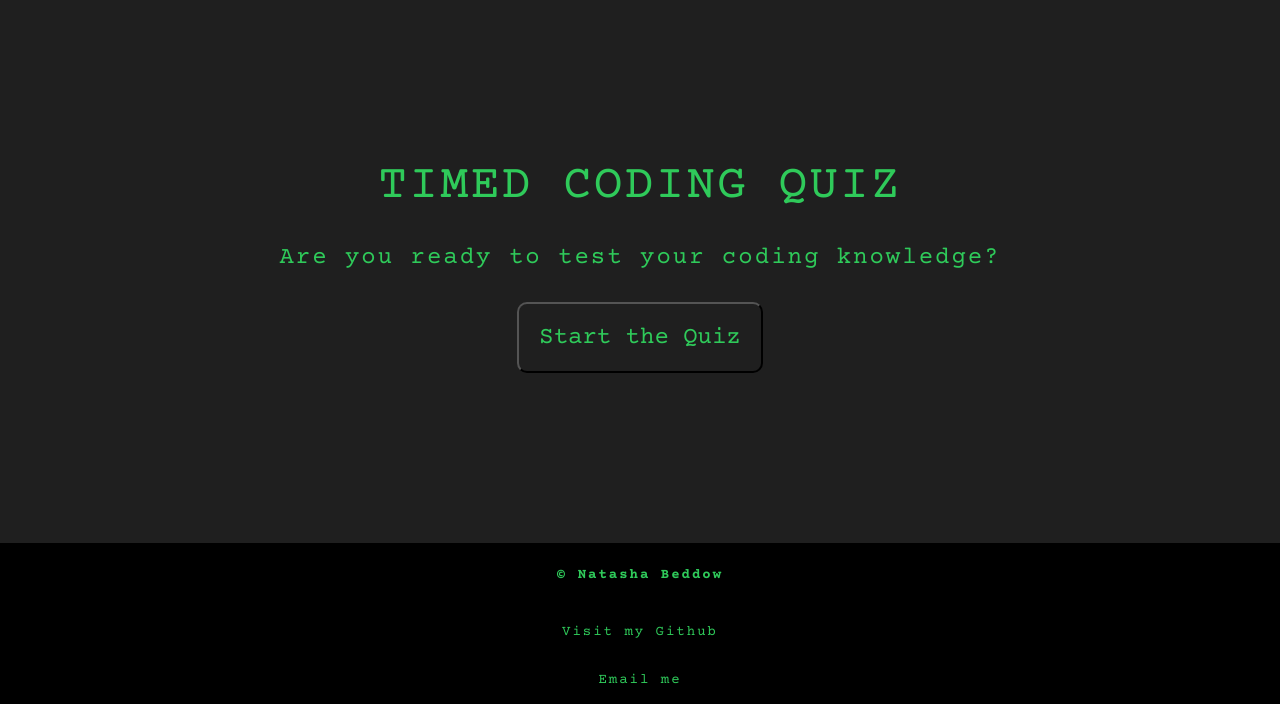
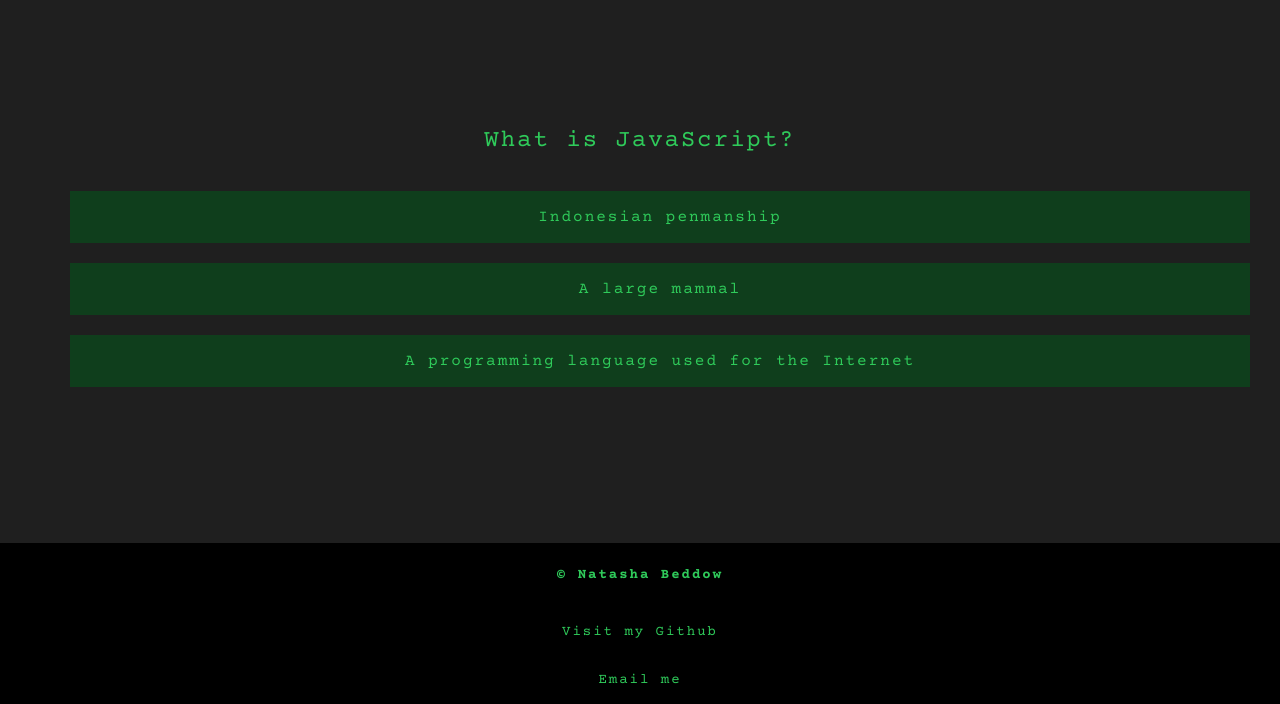
Before and after one commit to LonelyOrphan/timed-coding-quiz, a plain HTML site: page index.html in a window 1280 px wide. Shown: the part 96-800 px from the top of the page. Drawn offline with nearby package versions, Linux system fonts and the light colour scheme.

Commit message:
added question section

```diff
--- a/assets/css/styles.css
+++ b/assets/css/styles.css
@@ -1,5 +1,6 @@
 :root {
     --codegreen: #2fca5a;
+    --mediumgreen: #165a29;
     --darkgreen: #0f3e1c;
     --darkgrey: #1f1f1f;
 }
@@ -123,6 +124,26 @@ h2 {
     }
 }
 
+/* Questions Section */
+ul {
+    list-style: none;
+}
+
+li {
+    background: var(--darkgreen);
+    border: 1rem solid var(--darkgrey);
+    padding: 1rem;
+}
+
+li:hover {
+    background-color: var(--mediumgreen);
+    cursor: pointer;
+}
+
+.question-container {
+    /* line-height: 7rem; */
+}
+
 /* Footer Section*/
 
 .footer {
--- a/assets/javascript/script.js
+++ b/assets/javascript/script.js
@@ -1,8 +1,11 @@
 // Target Start button
 const startButton = document.getElementById("start-btn");
 
-// Target main section
-const mainContent = document.getElementById("startup-screen");
+// Target startup section
+const startupScreen = document.getElementById("startup-screen");
+
+// Target main element
+const mainElement = document.getElementById("main");
 
 // Remove startup screen
 const removeStartupScreen = function() {
@@ -11,7 +14,8 @@ const removeStartupScreen = function() {
 
 // Render Question
 const renderQuestion = function() {
-
+    const section = document.createElement("section");
+    const h2 = document.createElement("h2");
 }
 
 // Declare event handler function for start button click
--- a/index.html
+++ b/index.html
@@ -19,15 +19,29 @@
             <a href="./high-scores.html" class="nav-link">High Scores</a>
         </nav>
     </header>
+     <main id="main">
 
-    <main>
-        <section id="startup-screen">
+        <!-- <section id="startup-screen">
             <h1>Timed Coding Quiz</h1>
             <h2>Are you ready to test your coding knowledge?</h2>
             <div class="btn-container">
                 <button class="btn" id="start-btn">Start the Quiz</button>
             </div>
-    </section>
+    </section> -->
+
+
+          <!-- question section dynamically rendered via JS -->
+      <section class="question-container">
+        <h2 class="question-section-title">
+          What is JavaScript?
+        </h2>
+        <ul class="answers-list">
+          <li class="list-item">Indonesian penmanship</li>
+          <li class="list-item">A large mammal</li>
+          <li class="list-item">A programming language used for the Internet</li>
+        </ul>
+      </section>
+
     </main>
 
     <footer class="footer">
```
